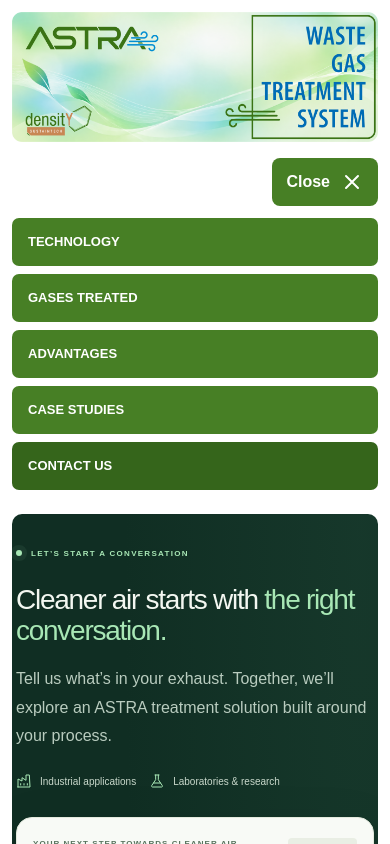
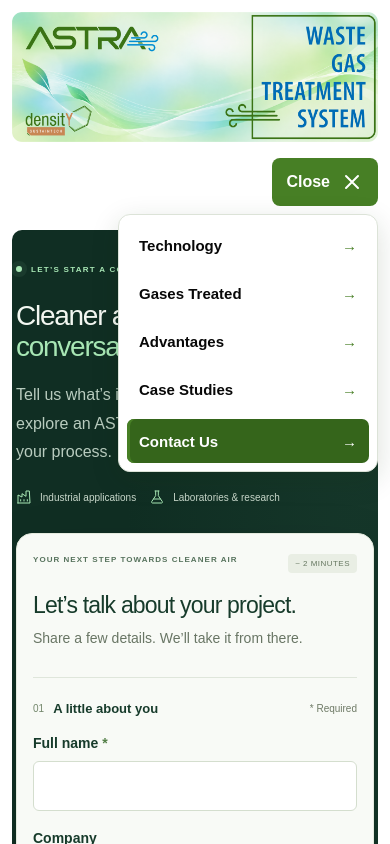
Before and after one commit to sonaliharansingh/density, a Next.js app: page /contact in a window 390 px wide. Both pictures are taken after a click on the button "Menu". Shown: the top 844 px of the page. Built offline with nearby package versions, Linux system fonts and the light colour scheme.

Commit message:
fix the contact page allignment

```diff
--- a/app/contact/page.module.css
+++ b/app/contact/page.module.css
@@ -103,6 +103,10 @@
 @media (prefers-reduced-motion: reduce) { .page *, .page *::before { transition: none; } }
 
 .hero > *, .contactGrid > *, .sidebar > *, .nextSteps li > div { min-width: 0; }
+@media (min-width: 1001px) {
+  .contactGrid { align-items: stretch; }
+  .sidebar { grid-template-rows: auto 1fr; }
+}
 @media (max-width: 1000px) {
   .contactGrid { grid-template-columns: minmax(0, 1fr); }
 }
--- a/app/globals.css
+++ b/app/globals.css
@@ -39,6 +39,18 @@
 /* Shared banner and navigation, used by every route. */
 .site-header { margin-bottom: 32px; }
 .site-menu-toggle { display: none; }
+.mobile-menu-wrap { display: none; position: relative; }
+.mobile-menu { position: absolute; top: calc(100% + 8px); right: 0; z-index: 100; width: min(260px, 100%); padding: 8px; border: 1px solid var(--border); border-radius: 12px; background: var(--white); color: var(--text); box-shadow: 0 8px 28px #16320f26; }
+.mobile-menu:not([hidden]) { display: grid; gap: 4px; animation: menu-drop-in 160ms ease-out both; }
+.mobile-menu a { display: flex; align-items: center; justify-content: space-between; gap: 12px; min-height: 44px; padding: 10px 12px; border-radius: 7px; font-size: 15px; line-height: 1.4; font-weight: 600; transition: background-color .2s; }
+.mobile-menu a:hover, .mobile-menu a[aria-current="page"] { background: var(--green-light); color: var(--green-dark); }
+.mobile-menu a[aria-current="page"] { box-shadow: inset 3px 0 var(--green); }
+.mobile-menu a:focus-visible { outline-offset: -3px; }
+.mobile-menu a span { color: var(--green); }
+.mobile-menu .mobile-menu-contact { margin-top: 4px; background: var(--green); color: white; }
+.mobile-menu .mobile-menu-contact span { color: inherit; }
+.mobile-menu .mobile-menu-contact:hover, .mobile-menu .mobile-menu-contact[aria-current="page"] { background: var(--green-dark); color: white; }
+@keyframes menu-drop-in { from { opacity: 0; transform: translateY(-6px); } to { opacity: 1; transform: translateY(0); } }
 .site-banner { display: block; }
 .site-banner img, .site-footer-banner { display: block; width: 100%; height: auto; }
 .site-header-compact .site-banner img { width: 100%; height: clamp(100px, 18vw, 240px); object-fit: fill; }
@@ -88,12 +100,10 @@
   :root { --content-inset: 4px; }
 }
 @media (max-width: 800px) {
+  .mobile-menu-wrap { display: flow-root; }
   .site-menu-toggle { display: flex; align-items: center; justify-content: center; gap: 10px; min-height: 48px; margin: 16px 0 0 auto; padding: 10px 14px; border: 0; border-radius: 8px; background: var(--green); color: white; font-size: 16px; font-weight: 600; cursor: pointer; }
   .site-menu-toggle:hover { background: var(--green-dark); }
-  .site-navigation { display: none; grid-template-columns: 1fr; gap: 8px; margin-top: 12px; }
-  .site-navigation.is-open { display: grid; }
-  .site-navigation a { justify-content: flex-start; min-height: 48px; padding-inline: 16px; font-size: 14px; text-align: left; white-space: normal; }
-  .site-navigation a[aria-current="page"] { transform: none !important; box-shadow: none !important; }
+  .site-navigation { display: none; }
 }
 /* Landing page */
 .landing-hero { background: var(--paper); overflow: hidden; }
--- a/components/Header.tsx
+++ b/components/Header.tsx
@@ -1,6 +1,6 @@
 "use client";
 
-import { useRef, useState } from "react";
+import { useEffect, useRef, useState } from "react";
 import { usePathname } from "next/navigation";
 import Image from "next/image";
 import Link from "next/link";
@@ -17,29 +17,60 @@
 export default function Header() {
   const pathname = usePathname();
   const [openMenuPath, setOpenMenuPath] = useState<string | null>(null);
-  const menuButtonRef = useRef<HTMLButtonElement>(null);
   const isMenuOpen = openMenuPath === pathname;
+  const menuRef = useRef<HTMLDivElement>(null);
+  const toggleRef = useRef<HTMLButtonElement>(null);
   const isHomePage = pathname === "/";
+
+  useEffect(() => {
+    const desktop = window.matchMedia("(min-width: 801px)");
+    const closeOnDesktop = () => {
+      if (desktop.matches) setOpenMenuPath(null);
+    };
+    desktop.addEventListener("change", closeOnDesktop);
+    return () => desktop.removeEventListener("change", closeOnDesktop);
+  }, []);
+
+  useEffect(() => {
+    if (!isMenuOpen) return;
+    const closeOutside = (event: PointerEvent) => {
+      if (event.target instanceof Node && !menuRef.current?.contains(event.target)) {
+        setOpenMenuPath(null);
+      }
+    };
+    const closeOnEscape = (event: KeyboardEvent) => {
+      if (event.key === "Escape") {
+        setOpenMenuPath(null);
+        toggleRef.current?.focus();
+      }
+    };
+    document.addEventListener("pointerdown", closeOutside);
+    document.addEventListener("keydown", closeOnEscape);
+    return () => {
+      document.removeEventListener("pointerdown", closeOutside);
+      document.removeEventListener("keydown", closeOnEscape);
+    };
+  }, [isMenuOpen]);
+
   return (
-    <header
-      className={`site-header${isHomePage ? "" : " site-header-compact"}`}
-      onKeyDown={(event) => {
-        if (event.key === "Escape" && isMenuOpen) {
-          setOpenMenuPath(null);
-          menuButtonRef.current?.focus();
-        }
+    <header className={`site-header${isHomePage ? "" : " site-header-compact"}`}>
+      <Link href="/" className="site-banner" aria-label="ASTRA home">
+        <Image src={banner} alt="ASTRA by densitY Sustaintech ? Waste Gas Treatment System" sizes="100vw" preload />
+      </Link>
+      <div
+        ref={menuRef}
+        className="mobile-menu-wrap"
+        onBlur={(event) => {
+          if (!event.currentTarget.contains(event.relatedTarget)) setOpenMenuPath(null);
         }}
       >
-      <Link href="/" className="site-banner" aria-label="ASTRA home" onClick={() => setOpenMenuPath(null)}>
-        <Image src={banner} alt="ASTRA by densitY Sustaintech ? Waste Gas Treatment System" sizes="100vw" preload />
-      </Link>
         <button
-        ref={menuButtonRef}
+          ref={toggleRef}
           type="button"
           className="site-menu-toggle"
           aria-label={isMenuOpen ? "Close navigation menu" : "Open navigation menu"}
           aria-expanded={isMenuOpen}
-        aria-controls="site-navigation"
+          aria-controls="mobile-navigation"
           onClick={() => setOpenMenuPath(isMenuOpen ? null : pathname)}
         >
           <span>{isMenuOpen ? "Close" : "Menu"}</span>
@@ -47,9 +78,23 @@
             <path d={isMenuOpen ? "M6 6l12 12M6 18L18 6" : "M4 6h16M4 12h16M4 18h16"} />
           </svg>
         </button>
-      <nav id="site-navigation" className={`site-navigation${isMenuOpen ? " is-open" : ""}`} aria-label="Main navigation">
+        <nav id="mobile-navigation" className="mobile-menu" aria-label="Mobile navigation" hidden={!isMenuOpen}>
           {navItems.map((item) => (
-          <Link key={item.href} href={item.href} aria-current={pathname === item.href ? "page" : undefined} onClick={() => setOpenMenuPath(null)}>
+            <Link
+              key={item.href}
+              href={item.href}
+              className={item.href === "/contact" ? "mobile-menu-contact" : undefined}
+              aria-current={pathname === item.href ? "page" : undefined}
+              onClick={() => setOpenMenuPath(null)}
+            >
+              {item.label}<span aria-hidden="true">&#8594;</span>
+            </Link>
+          ))}
+        </nav>
+      </div>
+      <nav className="site-navigation" aria-label="Main navigation">
+        {navItems.map((item) => (
+          <Link key={item.href} href={item.href} aria-current={pathname === item.href ? "page" : undefined}>
             {item.label}
           </Link>
         ))}
```
Lines whose indentation alone changed are shown as unchanged.
